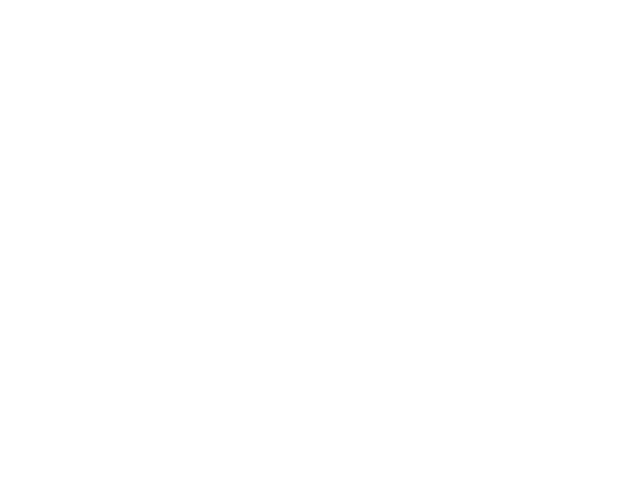
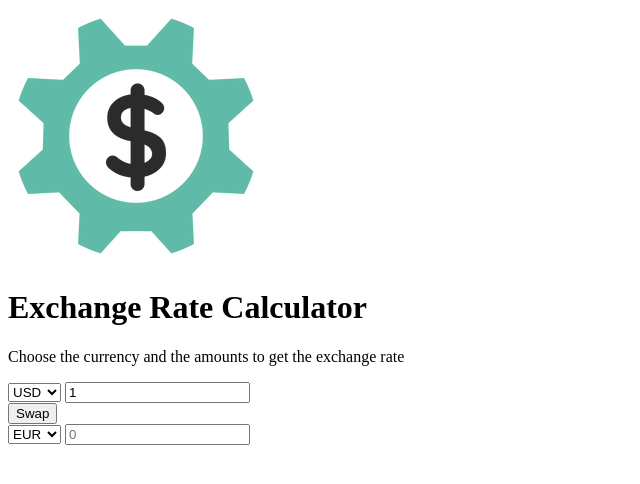
Before and after one commit to moienian/exchange-rate-calculator, a plain HTML site: page index.html in a window 1280 px wide. Shown: the whole page, without its empty margins (0-640 px from the left). Drawn offline with Linux system fonts and the light colour scheme.

Commit message:
design exchange form

```diff
--- a/index.html
+++ b/index.html
@@ -7,6 +7,129 @@
     <title>Exchange Rate Calculator</title>
   </head>
   <body>
+    <img src="img/money.png" alt="money" class="money-img" />
+    <h1>Exchange Rate Calculator</h1>
+    <p>Choose the currency and the amounts to get the exchange rate</p>
+    <div class="container">
+      <div class="currency">
+        <select id="currency-one">
+          <option value="AED">AED</option>
+          <option value="ARS">ARS</option>
+          <option value="AUD">AUD</option>
+          <option value="BGN">BGN</option>
+          <option value="BRL">BRL</option>
+          <option value="BSD">BSD</option>
+          <option value="CAD">CAD</option>
+          <option value="CHF">CHF</option>
+          <option value="CLP">CLP</option>
+          <option value="CNY">CNY</option>
+          <option value="COP">COP</option>
+          <option value="CZK">CZK</option>
+          <option value="DKK">DKK</option>
+          <option value="DOP">DOP</option>
+          <option value="EGP">EGP</option>
+          <option value="EUR">EUR</option>
+          <option value="FJD">FJD</option>
+          <option value="GBP">GBP</option>
+          <option value="GTQ">GTQ</option>
+          <option value="HKD">HKD</option>
+          <option value="HRK">HRK</option>
+          <option value="HUF">HUF</option>
+          <option value="IDR">IDR</option>
+          <option value="ILS">ILS</option>
+          <option value="INR">INR</option>
+          <option value="ISK">ISK</option>
+          <option value="JPY">JPY</option>
+          <option value="KRW">KRW</option>
+          <option value="KZT">KZT</option>
+          <option value="MXN">MXN</option>
+          <option value="MYR">MYR</option>
+          <option value="NOK">NOK</option>
+          <option value="NZD">NZD</option>
+          <option value="PAB">PAB</option>
+          <option value="PEN">PEN</option>
+          <option value="PHP">PHP</option>
+          <option value="PKR">PKR</option>
+          <option value="PLN">PLN</option>
+          <option value="PYG">PYG</option>
+          <option value="RON">RON</option>
+          <option value="RUB">RUB</option>
+          <option value="SAR">SAR</option>
+          <option value="SEK">SEK</option>
+          <option value="SGD">SGD</option>
+          <option value="THB">THB</option>
+          <option value="TRY">TRY</option>
+          <option value="TWD">TWD</option>
+          <option value="UAH">UAH</option>
+          <option value="USD" selected>USD</option>
+          <option value="UYU">UYU</option>
+          <option value="VND">VND</option>
+          <option value="ZAR">ZAR</option>
+        </select>
+        <input type="number" id="amount-one" placeholder="0" value="1" />
+      </div>
+      <div class="swap-rate-container">
+        <button class="btn" id="rate">Swap</button>
+        <div class="rate" id="rate"></div>
+      </div>
+      <div class="currency">
+        <select id="currency-one">
+          <option value="AED">AED</option>
+          <option value="ARS">ARS</option>
+          <option value="AUD">AUD</option>
+          <option value="BGN">BGN</option>
+          <option value="BRL">BRL</option>
+          <option value="BSD">BSD</option>
+          <option value="CAD">CAD</option>
+          <option value="CHF">CHF</option>
+          <option value="CLP">CLP</option>
+          <option value="CNY">CNY</option>
+          <option value="COP">COP</option>
+          <option value="CZK">CZK</option>
+          <option value="DKK">DKK</option>
+          <option value="DOP">DOP</option>
+          <option value="EGP">EGP</option>
+          <option value="EUR" selected>EUR</option>
+          <option value="FJD">FJD</option>
+          <option value="GBP">GBP</option>
+          <option value="GTQ">GTQ</option>
+          <option value="HKD">HKD</option>
+          <option value="HRK">HRK</option>
+          <option value="HUF">HUF</option>
+          <option value="IDR">IDR</option>
+          <option value="ILS">ILS</option>
+          <option value="INR">INR</option>
+          <option value="ISK">ISK</option>
+          <option value="JPY">JPY</option>
+          <option value="KRW">KRW</option>
+          <option value="KZT">KZT</option>
+          <option value="MXN">MXN</option>
+          <option value="MYR">MYR</option>
+          <option value="NOK">NOK</option>
+          <option value="NZD">NZD</option>
+          <option value="PAB">PAB</option>
+          <option value="PEN">PEN</option>
+          <option value="PHP">PHP</option>
+          <option value="PKR">PKR</option>
+          <option value="PLN">PLN</option>
+          <option value="PYG">PYG</option>
+          <option value="RON">RON</option>
+          <option value="RUB">RUB</option>
+          <option value="SAR">SAR</option>
+          <option value="SEK">SEK</option>
+          <option value="SGD">SGD</option>
+          <option value="THB">THB</option>
+          <option value="TRY">TRY</option>
+          <option value="TWD">TWD</option>
+          <option value="UAH">UAH</option>
+          <option value="USD">USD</option>
+          <option value="UYU">UYU</option>
+          <option value="VND">VND</option>
+          <option value="ZAR">ZAR</option>
+        </select>
+        <input type="number" id="amount-two" placeholder="0" />
+      </div>
+    </div>
     <script src="script.js"></script>
   </body>
 </html>
```
